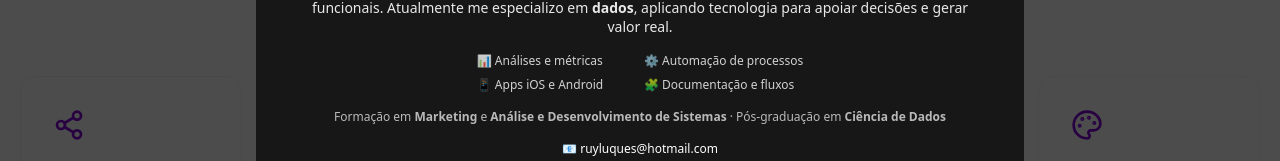
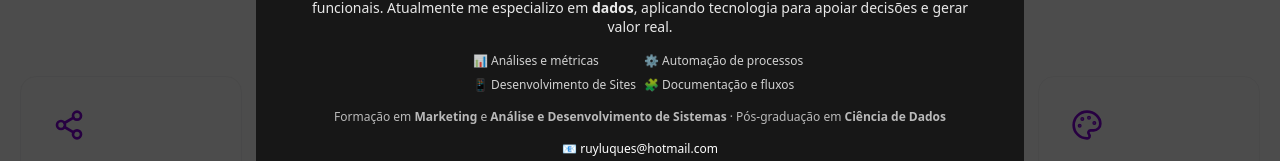
Before and after one commit to RuyLuques/ruyluques, a Next.js app: page / in a window 1280 px wide. Both pictures are taken after a click on the button "Quem é Ruy Luques?". Shown: the part 440-601 px from the top of the page. Built offline with nearby package versions, Linux system fonts and the light colour scheme.

Commit message:
atualização no conteúdo da seção sobre mim

```diff
--- a/app/components/AboutModal.tsx
+++ b/app/components/AboutModal.tsx
@@ -53,7 +53,7 @@ export default function AboutModal({ open, onClose }: AboutModalProps) {
                     <div className="grid grid-cols-2 gap-2 text-left text-xs text-white/80 max-w-2xl">
                         <p>📊 Análises e métricas</p>
                         <p>⚙️ Automação de processos</p>
-                        <p>📱 Apps iOS e Android</p>
+                        <p>📱 Desenvolvimento de Sites</p>
                         <p>🧩 Documentação e fluxos</p>
                     </div>
 
```
